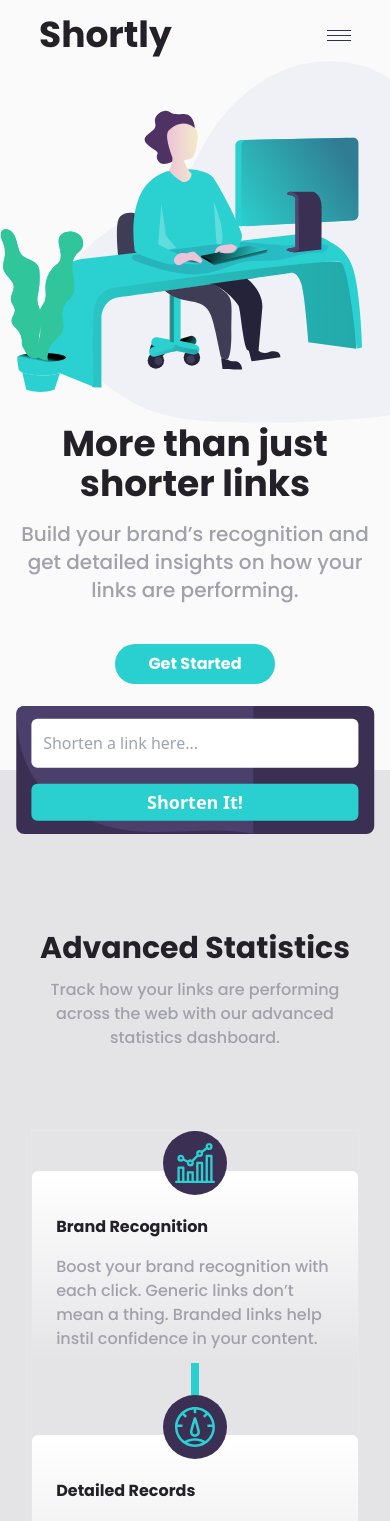
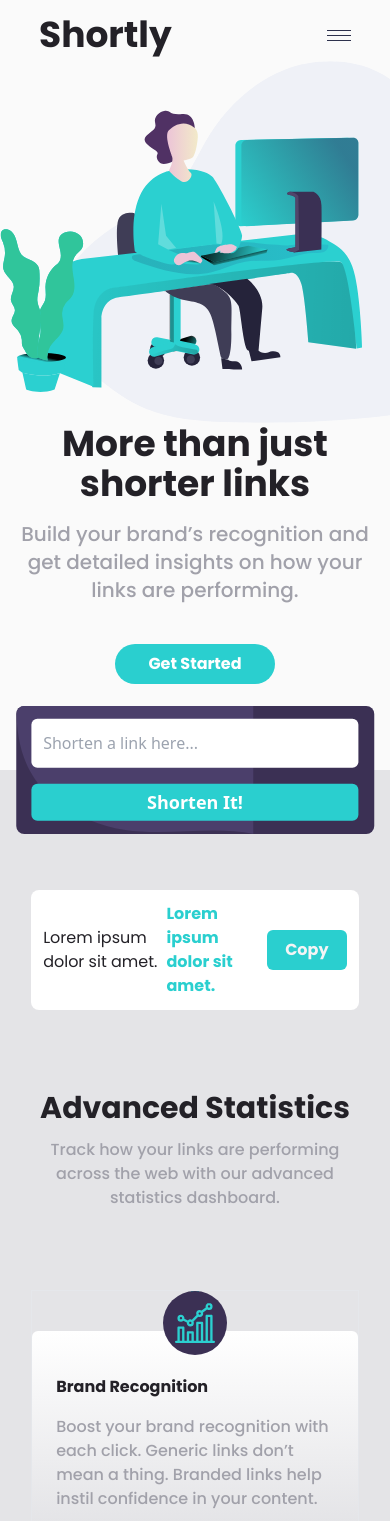
Before and after one commit to Samn1ce/Shortly, a Vue app in the folder shortly/: page / in a window 390 px wide. Shown: the top 1521 px of the page. Built offline with nearby package versions, Linux system fonts and the light colour scheme; a web font is replaced by a local one.

Commit message:
Fixed Copy

```diff
--- a/shortly/src/components/Stats.vue
+++ b/shortly/src/components/Stats.vue
@@ -42,6 +42,27 @@ onMounted(() => {
     }
   );
 });
+
+const isCopied = ref(false);
+
+const textToCopy = ref(null);
+
+const copyToClipboard = () => {
+  if (textToCopy.value) {
+    const text = textToCopy.value.innerText;
+    navigator.clipboard
+      .writeText(text)
+      .then(() => {
+        isCopied.value = true;
+        setTimeout(() => {
+          isCopied.value = false;
+        }, 2000);
+      })
+      .catch((err) => {
+        console.error("Failed to copy: ", err);
+      });
+  }
+};
 </script>
 
 <template>
@@ -49,7 +70,32 @@ onMounted(() => {
     ref="section"
     class="mx-auto w-11/12 flex justify-center items-center py-20 md:pt-5 font-poppins text-txt"
   >
-    <div class="w-11/12 pt-20 md:pt- flex flex-col gap-20 items-center">
+    <div class="w-11/12 pt-10 md:pt- flex flex-col gap-20 items-center">
+      <div class="w-full h-full flex flex-col gap-4">
+        <div class="flex justify-between items-center bg-white p-3 rounded-lg">
+          <p>Lorem ipsum dolor sit amet.</p>
+          <div class="flex items-center justify-center gap-4">
+            <p ref="textToCopy" class="text-[#2acfcf] font-bold">
+              Lorem ipsum dolor sit amet.
+            </p>
+            <div>
+              <button
+                v-if="isCopied"
+                class="bg-dark font-bold text-zinc-100 w-20 h-10 rounded-md"
+              >
+                Copied!
+              </button>
+              <button
+                @click="copyToClipboard"
+                v-else
+                class="bg-[#2acfcf] hover:bg-[#33b4b4] font-bold text-zinc-100 w-20 h-10 rounded-md"
+              >
+                Copy
+              </button>
+            </div>
+          </div>
+        </div>
+      </div>
       <div class="w-full md:w-96 grid gap-3 text-center">
         <h2 class="text-3xl md:text-4xl font-bold">Advanced Statistics</h2>
         <p class="text-zinc-400 text-semibold font-medium">
```
